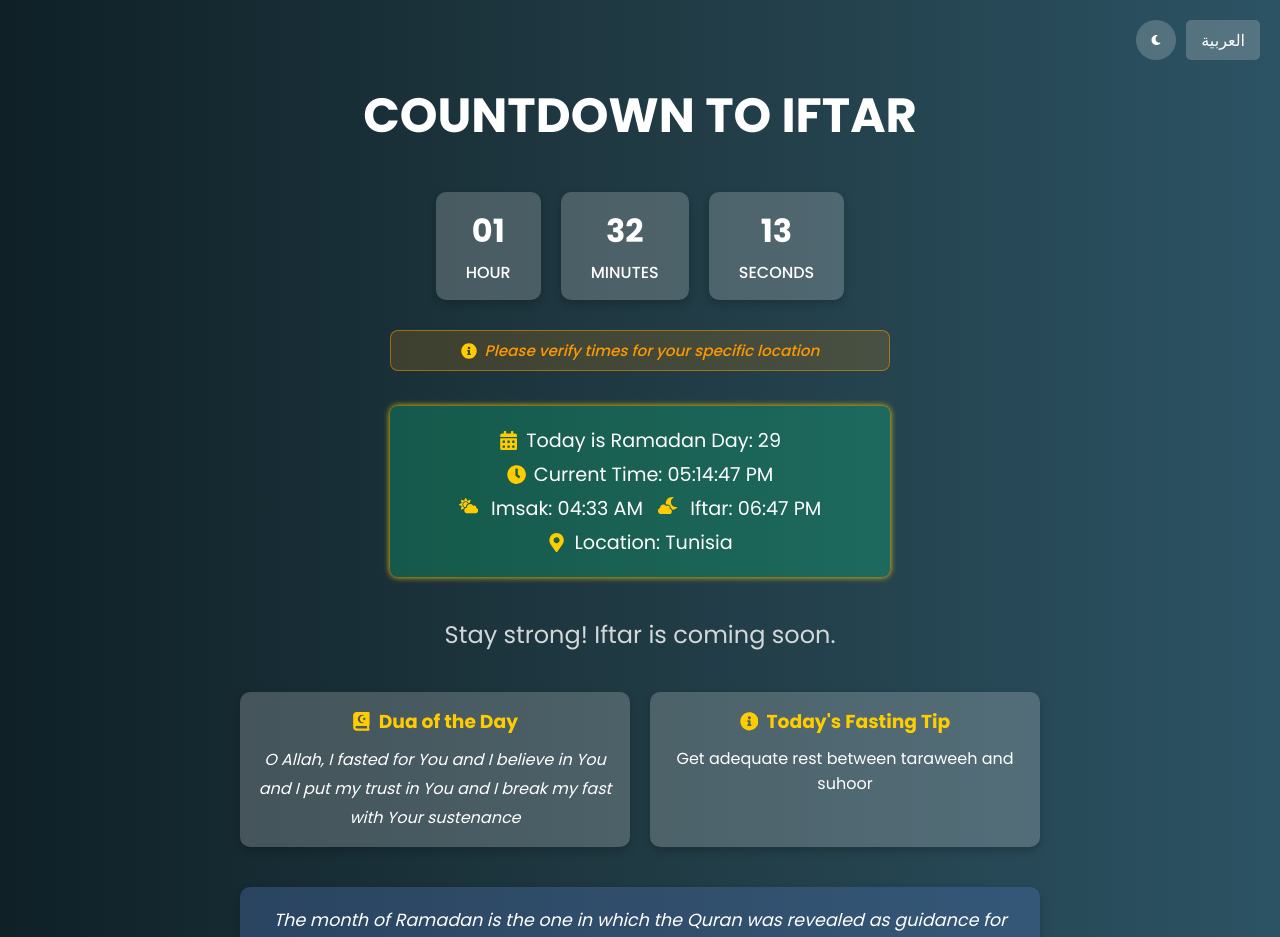
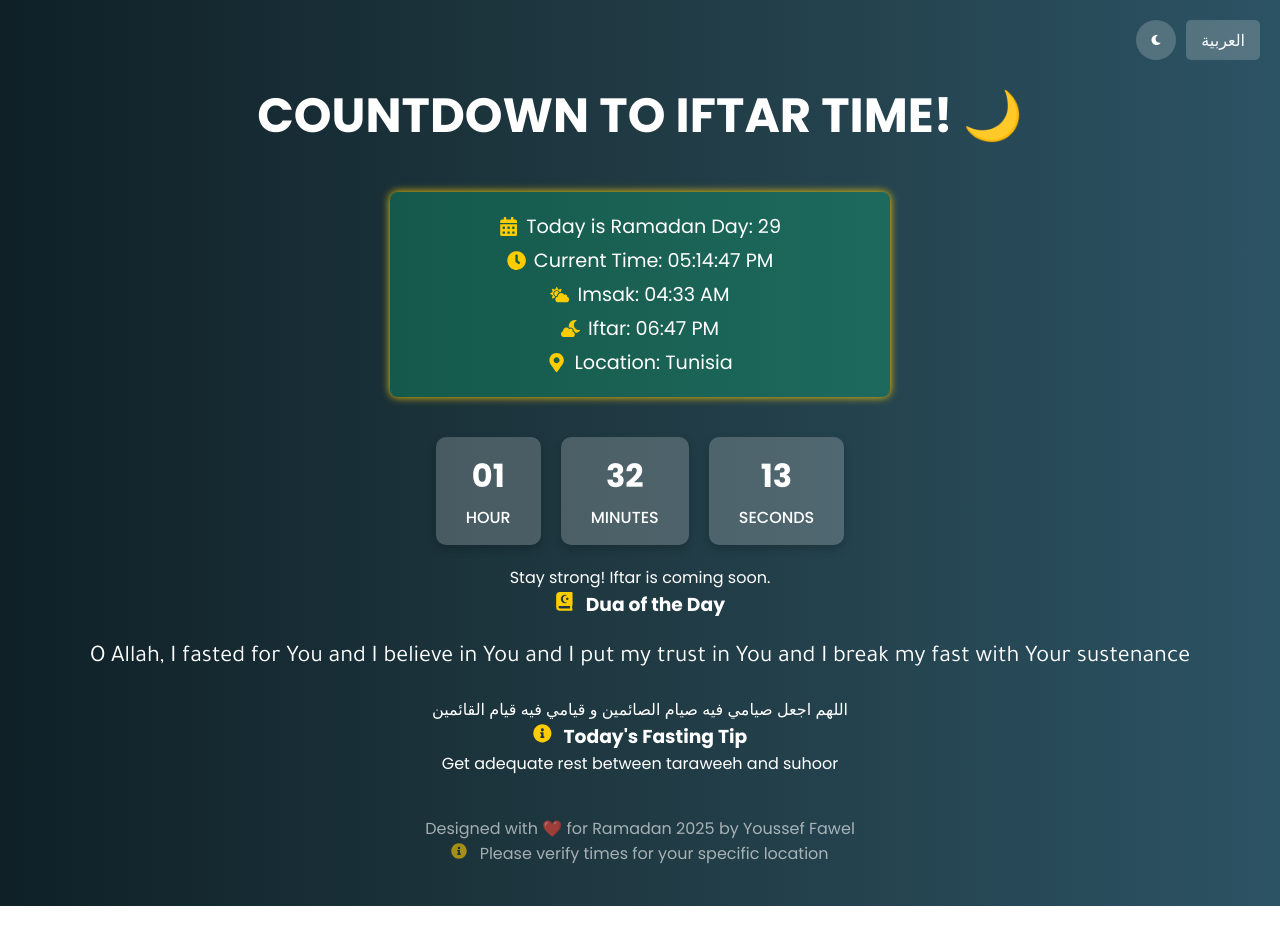
Before and after one commit to Youssef-Fawel/Ramadan-Countdown-App, a React (Create React App) app: page / in a window 1280 px wide. Shown: the top 937 px of the page. After the commit the page ends 906 px from the top, so only its background shows below. Built offline with nearby package versions, Linux system fonts and the light colour scheme.

Commit message:
Update App.js

```diff
--- a/src/App.js
+++ b/src/App.js
@@ -2,7 +2,7 @@ import React, { useState, useEffect, useRef } from "react";
 import Confetti from "react-confetti";
 import "./App.css";
 import countdownSound from "./countdown-sound.mp3";
-import { FaTemperatureHigh, FaMoon, FaSun, FaQuran, FaCalendarAlt, FaMapMarkerAlt, FaInfoCircle, FaClock, FaCloudSun, FaCloudMoon, FaGift, FaPray, FaHandsHelping } from "react-icons/fa";
+import { FaTemperatureHigh, FaMoon, FaSun, FaQuran, FaCalendarAlt, FaMapMarkerAlt, FaInfoCircle, FaClock, FaCloudSun, FaCloudMoon, FaGift, FaPray, FaHandsHelping, FaCalendarCheck } from "react-icons/fa";
 
 const translations = {
   en: {
@@ -14,6 +14,8 @@ const translations = {
     minute: "Minute",
     seconds: "Seconds",
     second: "Second",
+    days: "Days",
+    day: "Day",
     ramadanDay: "Today is Ramadan Day:",
     currentTime: "Current Time:",
     imsakLabel: "Imsak:",
@@ -78,7 +80,10 @@ const translations = {
       "Prepare special meals",
       "Donate to charity",
       "Call distant relatives"
-    ]
+    ],
+    siteClosing: "Site closing in:",
+    siteClosingMessage: "Thank you for visiting! This site will be available again for Ramadan 2026.",
+    untilNextRamadan: "Until Next Ramadan"
   },
   ar: {
     title: "العد التنازلي إلى",
@@ -89,6 +94,8 @@ const translations = {
     minute: "دقيقة",
     seconds: "ثواني",
     second: "ثانية",
+    days: "أيام",
+    day: "يوم",
     ramadanDay: "اليوم هو يوم رمضان:",
     currentTime: "الوقت الحالي:",
     imsakLabel: "الإمساك:",
@@ -153,7 +160,10 @@ const translations = {
       "إعداد وجبات خاصة",
       "التبرع للجمعيات الخيرية",
       "الاتصال بالأقارب البعيدين"
-    ]
+    ],
+    siteClosing: "إغلاق الموقع في:",
+    siteClosingMessage: "شكرا لزيارتكم! سيكون هذا الموقع متاحًا مرة أخرى لرمضان 2026.",
+    untilNextRamadan: "حتى رمضان القادم"
   }
 };
 
@@ -225,6 +235,18 @@ const isEid = () => {
   return (today > endRamadan && today <= eidEndDate) || isTodayIftarPassed();
 };
 
+const isEidOver = () => {
+  const today = new Date();
+  const eidEndDate = new Date("2025-04-03");
+  eidEndDate.setHours(23, 59, 59, 999);
+
+  return today > eidEndDate;
+};
+
+const getNextRamadanDate = () => {
+  return new Date("2026-03-01");
+};
+
 const App = () => {
   const [currentTime, setCurrentTime] = useState(new Date());
   const [ramadanDay, setRamadanDay] = useState(getRamadanDay());
@@ -250,6 +272,13 @@ const App = () => {
   const [showEidMessage, setShowEidMessage] = useState(false);
   const eidPrayerTimeString = getEidPrayerTime();
 
+  // New state variables for site closing countdown
+  const [eidOver, setEidOver] = useState(isEidOver());
+  const [daysUntilClose, setDaysUntilClose] = useState("00");
+  const [hoursUntilClose, setHoursUntilClose] = useState("00");
+  const [minutesUntilClose, setMinutesUntilClose] = useState("00");
+  const [secondsUntilClose, setSecondsUntilClose] = useState("00");
+
   const audioRef = useRef(null);
   const celebrationTimerRef = useRef(null);
   const timerRef = useRef(null);
@@ -271,6 +300,43 @@ const App = () => {
       }, 200000);
     }
   }, [currentTime, showEidMessage]);
+
+  // Add this new useEffect for the site closing countdown
+  useEffect(() => {
+    if (!eidMode) return;
+
+    const updateClosingCountdown = () => {
+      const now = new Date();
+      const eidEndDate = new Date("2025-04-03");
+      eidEndDate.setHours(23, 59, 59, 999);
+
+      // Check if Eid is over
+      if (now > eidEndDate && !eidOver) {
+        setEidOver(true);
+      }
+
+      // If Eid is still ongoing, count down to end of Eid
+      // Otherwise, count down to next Ramadan
+      const targetDate = eidOver ? getNextRamadanDate() : eidEndDate;
+      const difference = targetDate - now;
+
+      // Calculate time units
+      const days = Math.floor(difference / (1000 * 60 * 60 * 24));
+      const hours = Math.floor((difference % (1000 * 60 * 60 * 24)) / (1000 * 60 * 60));
+      const minutes = Math.floor((difference % (1000 * 60 * 60)) / (1000 * 60));
+      const seconds = Math.floor((difference % (1000 * 60)) / 1000);
+
+      setDaysUntilClose(String(days).padStart(2, "0"));
+      setHoursUntilClose(String(hours).padStart(2, "0"));
+      setMinutesUntilClose(String(minutes).padStart(2, "0"));
+      setSecondsUntilClose(String(seconds).padStart(2, "0"));
+    };
+
+    updateClosingCountdown();
+    const closingTimer = setInterval(updateClosingCountdown, 1000);
+
+    return () => clearInterval(closingTimer);
+  }, [eidMode, eidOver]);
 
   useEffect(() => {
     const updateEventTimes = () => {
@@ -486,21 +552,60 @@ const App = () => {
         <div className="highlight-box eid-highlight">
           <p><FaCalendarAlt className="icon" /> {t.eidTitle}</p>
           <p><FaClock className="icon" /> {t.currentTime} {currentTimeString}</p>
-  <p><FaPray className="icon" /> Eid Prayer: {eidPrayerTimeString}</p>
+          <p><FaPray className="icon" /> {t.eidPrayer} {eidPrayerTimeString}</p>
           <p><FaMapMarkerAlt className="icon" /> {t.location}</p>
         </div>
 
-        <div className="eid-cards">
-          <div className="card eid-card">
-            <h3><FaPray className="icon" /> {t.eidDuas[0]}</h3>
-            <p className="dua-text">{t.eidDuas[1]}</p>
-            <p className="dua-text arabic-text">{t.eidDuas[2]}</p>
-            <p className="dua-text">{t.eidDuas[3]}</p>
+        {/* Add the closing countdown section */}
+        {eidOver ? (
+          <div className="closing-countdown">
+            <h2><FaCalendarCheck className="icon" /> {t.untilNextRamadan}</h2>
+            <p className="closing-message">{t.siteClosingMessage}</p>
+            <div className="countdown-container closing-timer">
+              <div className="time-box">
+                {daysUntilClose}
+                <span className="label">{parseInt(daysUntilClose, 10) === 1 ? t.day : t.days}</span>
+              </div>
+              <div className="time-box">
+                {hoursUntilClose}
+                <span className="label">{parseInt(hoursUntilClose, 10) === 1 ? t.hour : t.hours}</span>
+              </div>
+              <div className="time-box">
+                {minutesUntilClose}
+                <span className="label">{parseInt(minutesUntilClose, 10) === 1 ? t.minute : t.minutes}</span>
+              </div>
+              <div className="time-box">
+                {secondsUntilClose}
+                <span className="label">{parseInt(secondsUntilClose, 10) === 1 ? t.second : t.seconds}</span>
               </div>
             </div>
+          </div>
+        ) : (
+          <div className="closing-countdown">
+            <h2>{t.siteClosing}</h2>
+            <div className="countdown-container closing-timer">
+              <div className="time-box">
+                {daysUntilClose}
+                <span className="label">{parseInt(daysUntilClose, 10) === 1 ? t.day : t.days}</span>
+              </div>
+              <div className="time-box">
+                {hoursUntilClose}
+                <span className="label">{parseInt(hoursUntilClose, 10) === 1 ? t.hour : t.hours}</span>
+                             </div>
+              <div className="time-box">
+                {minutesUntilClose}
+                <span className="label">{parseInt(minutesUntilClose, 10) === 1 ? t.minute : t.minutes}</span>
+              </div>
+              <div className="time-box">
+                {secondsUntilClose}
+                <span className="label">{parseInt(secondsUntilClose, 10) === 1 ? t.second : t.seconds}</span>
+              </div>
+            </div>
+          </div>
+        )}
 
-        <div className="feature-cards">
-          <div className="card eid-tips-card">
+        <div className="eid-content">
+          <div className="eid-section">
             <h3><FaGift className="icon" /> {t.eidTips}</h3>
             <ul className="eid-list">
               {t.eidTipsList.map((tip, index) => (
@@ -509,7 +614,17 @@ const App = () => {
             </ul>
           </div>
 
-          <div className="card eid-activities-card">
+          <div className="eid-section">
+            <h3><FaQuran className="icon" /> {t.dailyDua}</h3>
+            <div className="dua-box">
+              <p className="arabic-text">{t.eidDuas[0]}</p>
+              <p className="dua-translation">{t.eidDuas[1]}</p>
+              <p className="arabic-text">{t.eidDuas[2]}</p>
+              <p className="dua-translation">{t.eidDuas[3]}</p>
+            </div>
+          </div>
+
+          <div className="eid-section">
             <h3><FaHandsHelping className="icon" /> {t.eidActivities}</h3>
             <ul className="eid-list">
               {t.eidActivitiesList.map((activity, index) => (
@@ -519,51 +634,18 @@ const App = () => {
           </div>
         </div>
 
-        <div className="quote-box eid-quote">
-          <p className="quote">{t.eidDescription}</p>
-        </div>
-
-        <div className="action-buttons">
-          <button
-            className="action-button"
-            onClick={() => setShowQuranPopup(true)}
-          >
-            <FaQuran className="icon" /> Quran Verse
-          </button>
-
-          <button
-            className="action-button info-button"
-            onClick={() => window.open("https://islamqa.info/en/categories/very-important/eid", "_blank")}
-          >
-            <FaInfoCircle className="icon" /> Eid Guide
-          </button>
-        </div>
-
-        {showQuranPopup && (
-          <div className="popup-overlay">
-            <div className="popup-content">
-              <button className="close-button" onClick={() => setShowQuranPopup(false)}>×</button>
-              <h2>Quran Verse for Eid</h2>
-              <p className="arabic-text">
-                وَلِتُكْمِلُوا الْعِدَّةَ وَلِتُكَبِّرُوا اللَّهَ عَلَىٰ مَا هَدَاكُمْ وَلَعَلَّكُمْ تَشْكُرُونَ
-              </p>
-              <p>
-                "And [wants] for you to complete the period and to glorify Allah for that [to] which He has guided you; and perhaps you will be grateful." (Al-Baqarah 2:185)
-              </p>
-            </div>
-          </div>
-        )}
-
         <footer className="footer">
-          {t.footer}
+          <p>{t.footer}</p>
+          <p><FaInfoCircle className="icon" /> {t.locationNote}</p>
         </footer>
       </div>
     );
   }
-  // Regular Ramadan mode UI
+
   return (
     <div className={`container ${language === 'ar' ? 'rtl' : 'ltr'} ${darkMode ? 'dark-mode' : ''}`}>
-      {showConfetti && <Confetti width={window.innerWidth} height={window.innerHeight} />}
+      {showConfetti && <Confetti width={window.innerWidth} height={window.innerHeight} recycle={true} numberOfPieces={500} />}
+      <audio ref={audioRef} src={countdownSound} loop />
 
       <div className="app-controls">
         <button
@@ -582,98 +664,84 @@ const App = () => {
         </button>
       </div>
 
+      <div className="header">
+        {isTimeReached ? (
           <h1 className="title">
-        {isTimeReached ? `${t[celebrationEvent]} ${t.titleTime}` : `${t.title} ${t[targetEvent]}`}
+            {t.itsTime} {t[celebrationEvent]} {t.titleTime}
           </h1>
-      <div className="countdown-container">
-        <div className={`time-box ${isFlashing ? 'flashing' : ''}`}>
-          {isTimeReached ? "00" : hours}
-          <span className="label">{hoursNum === 1 ? t.hour : t.hours}</span>
-        </div>
-        <div className={`time-box ${isFlashing ? 'flashing' : ''}`}>
-          {isTimeReached ? "00" : minutes}
-          <span className="label">{minutesNum === 1 ? t.minute : t.minutes}</span>
-        </div>
-        <div className={`time-box ${isFlashing ? 'flashing' : ''}`}>
-          {isTimeReached ? "00" : seconds}
-          <span className="label">{secondsNum === 1 ? t.second : t.seconds}</span>
-        </div>
-      </div>
-
-      <div className={`location-note-highlight ${language === 'ar' ? 'rtl' : 'ltr'}`}>
-        <FaInfoCircle className="note-highlight-icon" />
-        <span className="note-highlight-text">{t.locationNote}</span>
+        ) : (
+          <h1 className="title">
+            {t.title} {t[targetEvent]} {t.titleTime}
+          </h1>
+        )}
       </div>
 
       <div className="highlight-box">
         <p><FaCalendarAlt className="icon" /> {t.ramadanDay} {ramadanDay}</p>
         <p><FaClock className="icon" /> {t.currentTime} {currentTimeString}</p>
-        <p className="prayer-times">
-          <span><FaCloudSun className="icon" /> {t.imsakLabel} {imsakTimeString}</span>
-          <span><FaCloudMoon className="icon" /> {t.iftarLabel} {iftarTimeString}</span>
-        </p>
+        <p><FaCloudSun className="icon" /> {t.imsakLabel} {imsakTimeString}</p>
+        <p><FaCloudMoon className="icon" /> {t.iftarLabel} {iftarTimeString}</p>
         <p><FaMapMarkerAlt className="icon" /> {t.location}</p>
       </div>
 
-      <p className="message">
-        {isTimeReached
-          ? (celebrationEvent === "imsak" ? t.imsakMessage : t.iftarMessage)
-          : `${targetEvent === "imsak" ? t.imsakCountdown : t.iftarCountdown} ${t.comingSoon}`}
+      {isTimeReached ? (
+        <div className="message-box">
+          <p className="celebration-message">
+            {celebrationEvent === "imsak" ? t.imsakMessage : t.iftarMessage}
           </p>
+        </div>
+      ) : (
+        <div className="countdown-container">
+          <div className="time-box">
+            {hours}
+            <span className="label">{hoursNum === 1 ? t.hour : t.hours}</span>
+          </div>
+          <div className="time-box">
+            {minutes}
+            <span className="label">{minutesNum === 1 ? t.minute : t.minutes}</span>
+          </div>
+          <div className={`time-box ${isFlashing ? 'flashing' : ''}`}>
+            {seconds}
+            <span className="label">{secondsNum === 1 ? t.second : t.seconds}</span>
+          </div>
+        </div>
+      )}
 
-      <div className="feature-cards">
-        <div className="card dua-card">
-          <h3><FaQuran className="icon" /> {t.dailyDua}</h3>
-          <p className="dua-text">{t.duas[dailyDuaIndex]}</p>
+      <div className="message-box">
+        <p className="countdown-message">
+          {!isTimeReached && (
+            targetEvent === "imsak" ? t.imsakCountdown : t.iftarCountdown
+          )} {!isTimeReached && t.comingSoon}
+        </p>
       </div>
 
-        <div className="card tip-card">
-          <h3><FaInfoCircle className="icon" style={{ marginRight: '8px' }} /> {t.todaysFastingTip}</h3>
+      <div className="info-container">
+        <div className="info-box">
+          <h3><FaQuran className="icon" /> {t.dailyDua}</h3>
+          <div className="dua-box">
+            <p className="arabic-text">{t.duas[dailyDuaIndex]}</p>
+            <p className="dua-translation">{t.duas[dailyDuaIndex + 1]}</p>
+          </div>
+        </div>
+
+        <div className="info-box">
+          <h3><FaInfoCircle className="icon" /> {t.todaysFastingTip}</h3>
           <p>{t.fastingTips[dailyTipIndex]}</p>
         </div>
       </div>
 
-      <div className="quote-box">
-        <p className="quote">{t.inspirationalQuote}</p>
-      </div>
-
-      <div className="weather-info">
-        <p><FaTemperatureHigh className="icon" style={{ marginRight: '5px' }} /> {t.weatherInfo}</p>
-      </div>
-
       {showQuranPopup && (
-        <div className="popup-overlay">
+        <div className="popup">
           <div className="popup-content">
-            <button className="close-button" onClick={() => setShowQuranPopup(false)}>×</button>
-            <h2>Quran Verse of the Day</h2>
-
-            <p className="arabic-text">
-              شَهْرُ رَمَضَانَ الَّذِي أُنزِلَ فِيهِ الْقُرْآنُ هُدًى لِّلنَّاسِ وَبَيِّنَاتٍ مِّنَ الْهُدَىٰ وَالْفُرْقَانِ
-            </p>
-            <p>
-              "The month of Ramadan is that in which was revealed the Quran, a guidance for mankind and clear proofs for guidance and criterion." (Al-Baqarah 2:185)
-            </p>
+            <h3>{t.inspirationalQuote}</h3>
+            <button onClick={() => setShowQuranPopup(false)}>Close</button>
           </div>
         </div>
       )}
-      <div className="action-buttons">
-        <button
-          className="action-button"
-          onClick={() => setShowQuranPopup(true)}
-        >
-          <FaQuran className="icon" /> Quran Verse
-        </button>
 
-        <button
-          className="action-button info-button"
-          onClick={() => window.open("https://islamqa.info/en/categories/very-important/ramadan", "_blank")}
-        >
-          <FaInfoCircle className="icon" /> Ramadan Guide
-        </button>
-      </div>
-      <audio ref={audioRef} src={countdownSound} loop />
       <footer className="footer">
-        {t.footer}
+        <p>{t.footer}</p>
+        <p><FaInfoCircle className="icon" /> {t.locationNote}</p>
       </footer>
     </div>
   );
```
Lines whose indentation alone changed are shown as unchanged.
